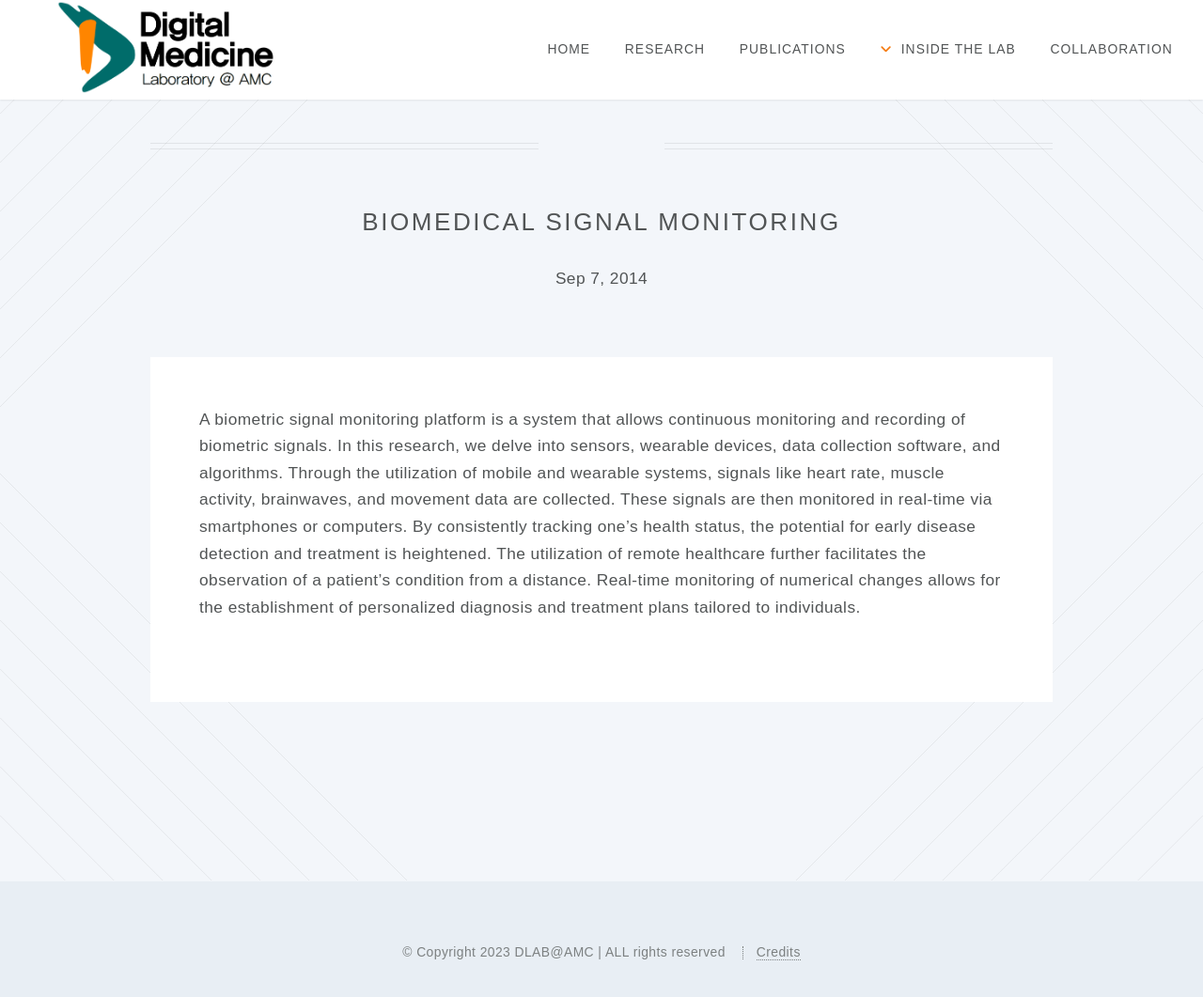
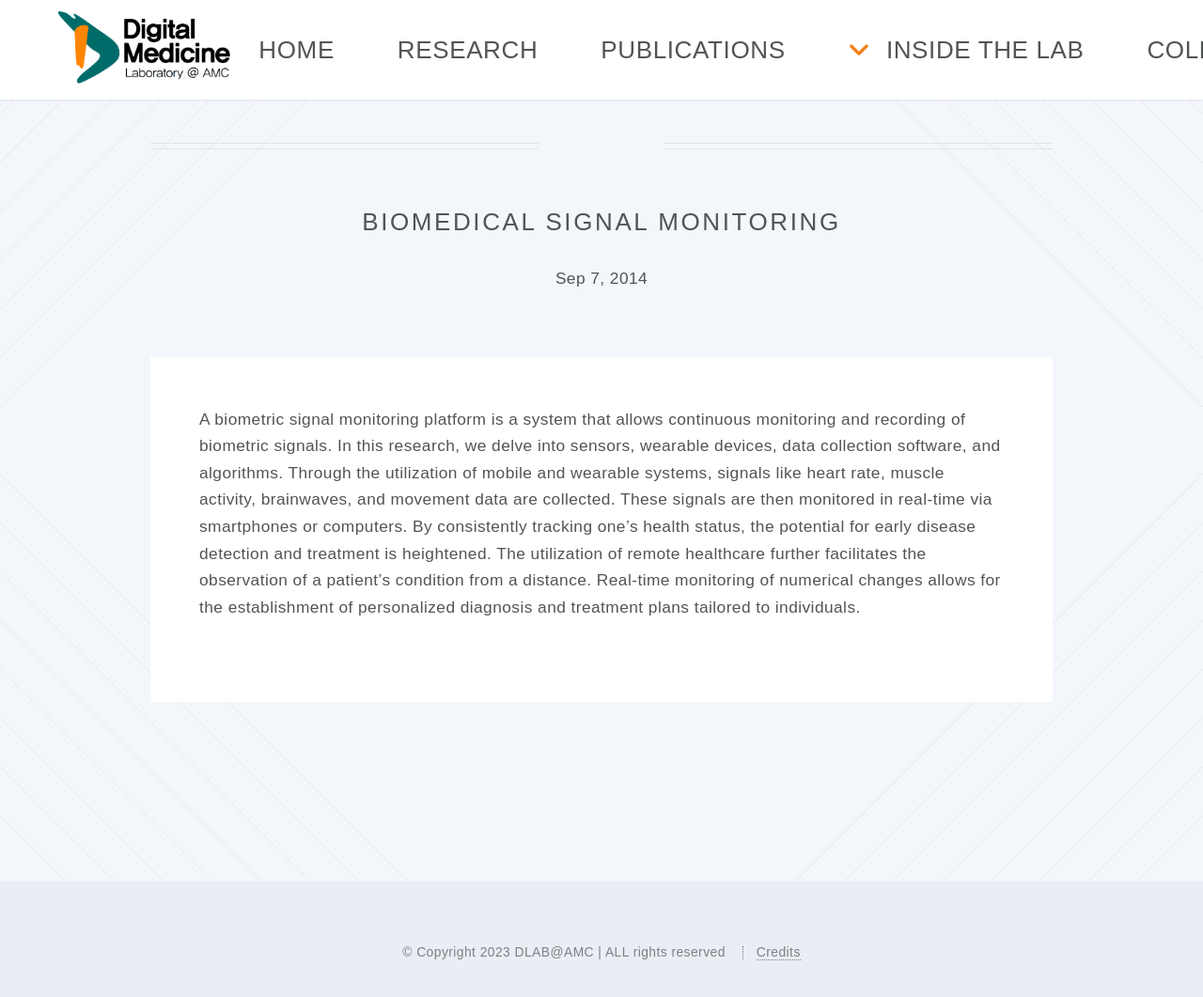
Before and after one commit to ydon1111/ydon1111.github.io, a Jekyll site: the page built from template/2014-08-31-duis-in-purus.markdown, in a window 1280 px wide and 1090 px high. Shown: the top 1061 px of the window at 94% size. Built offline with Jekyll 4.4.1, drawn with Linux system fonts in a browser that asks for light colours; nearby versions of some CDN libraries; some web fonts are replaced.

Commit message:
메뉴 폰트사이즈 조절

```diff
--- a/_includes/header.html
+++ b/_includes/header.html
@@ -1,5 +1,5 @@
 <header id="header">
-	<h1 id="logo"><a href="/"><img src="/images/logo/logo_final.PNG" alt="" style="padding-left: 60px;"></img></a></h1>
+	<h1 id="logo"><a href="/"><img src="/images/logo/logo_final.PNG" alt="" style="padding-left: 60px; padding-top: 10px; padding-bottom: 10px;"></img></a></h1>
 	<nav id="nav">
 
 		<ul>
--- a/css/style.css
+++ b/css/style.css
@@ -768,7 +768,7 @@
 }
 
 #header nav {
-	letter-spacing: 0.075em;
+	letter-spacing: 0.045em;
 	text-transform: uppercase;
 	/* display: flex; */
 	align-items: center;
@@ -786,6 +786,7 @@
 	margin: 0;
 	display: flex;
 	position: relative;
+	font-size: 26px;
 	/* 추가: 상대적 위치 설정 */
 	z-index: 10001;
 	/* 추가: 더 높은 z-index 값 설정 */
@@ -1518,6 +1519,7 @@
 	/* Button text color */
 	font-size: 16px;
 
+
 	/* Button font size */
 	padding: 10px 20px;
 	/* Button padding */
```
